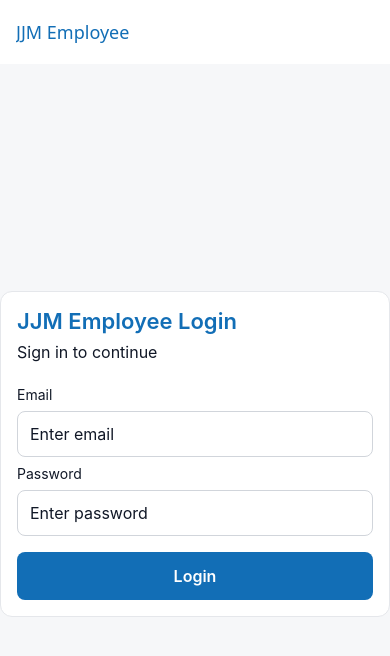
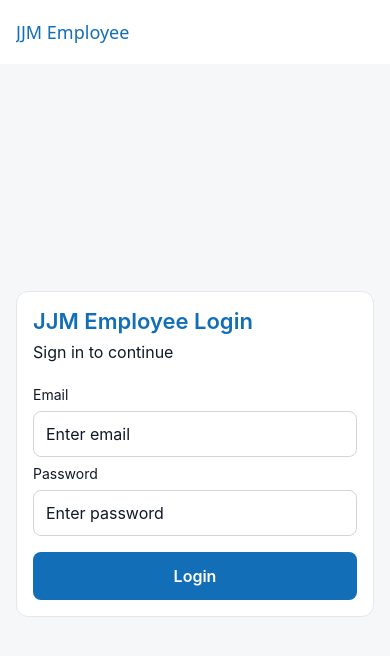
Before and after one commit to hellomraza/jjm-mobile, a React Native app: screen /Login in a window 390 px wide. Shown: the top 656 px of the page. Built offline with nearby package versions, Linux system fonts and the light colour scheme.

Commit message:
feat(login): migrate form to formik component and modular structure

```diff
--- a/package.json
+++ b/package.json
@@ -16,6 +16,7 @@
     "@react-navigation/native-stack": "^7.14.5",
     "@tanstack/react-query": "^5.90.21",
     "axios": "^1.13.6",
+    "formik": "^2.4.9",
     "i18next": "^25.8.18",
     "react": "19.2.3",
     "react-i18next": "^16.5.8",
@@ -23,7 +24,8 @@
     "react-native-gesture-handler": "^2.30.0",
     "react-native-safe-area-context": "^5.5.2",
     "react-native-screens": "^4.24.0",
-    "react-native-vector-icons": "^10.3.0"
+    "react-native-vector-icons": "^10.3.0",
+    "yup": "^1.7.1"
   },
   "devDependencies": {
     "@babel/core": "^7.25.2",
--- a/src/api/client.ts
+++ b/src/api/client.ts
@@ -1,7 +1,7 @@
 import AsyncStorage from '@react-native-async-storage/async-storage';
 import axios from 'axios';
 
-const API_BASE_URL = 'https://api.jjm.example.com';
+const API_BASE_URL = 'http://localhost:3000';
 const ACCESS_TOKEN_KEY = 'access_token';
 
 const api = axios.create({
--- /dev/null
+++ b/src/components/FormTextInput.tsx
@@ -0,0 +1,75 @@
+import {
+  StyleSheet,
+  Text,
+  TextInput,
+  TextInputProps,
+  View,
+} from 'react-native';
+import { colors } from '../theme/colors';
+
+type FormTextInputProps = {
+  label: string;
+  value: string;
+  onChangeText: (text: string) => void;
+  placeholder: string;
+  errorMessage?: string;
+  testID: string;
+} & Omit<TextInputProps, 'value' | 'onChangeText' | 'placeholder'>;
+
+export function FormTextInput({
+  label,
+  value,
+  onChangeText,
+  onBlur,
+  placeholder,
+  errorMessage,
+  testID,
+  ...textInputProps
+}: FormTextInputProps) {
+  return (
+    <View>
+      <Text style={styles.label}>{label}</Text>
+      <TextInput
+        value={value}
+        onChangeText={onChangeText}
+        onBlur={onBlur}
+        placeholder={placeholder}
+        style={[styles.input, errorMessage ? styles.inputError : undefined]}
+        testID={testID}
+        {...textInputProps}
+      />
+      {errorMessage ? (
+        <Text style={styles.errorText} testID={`${testID}-error`}>
+          {errorMessage}
+        </Text>
+      ) : null}
+    </View>
+  );
+}
+
+const styles = StyleSheet.create({
+  label: {
+    fontSize: 14,
+    color: colors.textPrimary,
+    marginBottom: 8,
+    marginTop: 8,
+  },
+  input: {
+    borderRadius: 8,
+    borderWidth: 1,
+    borderColor: colors.inputBorder,
+    paddingHorizontal: 12,
+    paddingVertical: 12,
+    backgroundColor: colors.white,
+    fontSize: 16,
+    color: colors.textPrimary,
+  },
+  inputError: {
+    borderColor: colors.danger,
+  },
+  errorText: {
+    marginTop: 8,
+    color: colors.danger,
+    fontSize: 14,
+  },
+});
--- /dev/null
+++ b/src/components/PrimaryButton.tsx
@@ -0,0 +1,50 @@
+import { Pressable, StyleSheet, Text } from 'react-native';
+import { colors } from '../theme/colors';
+
+type PrimaryButtonProps = {
+  label: string;
+  onPress: () => void;
+  disabled?: boolean;
+  loading?: boolean;
+  testID: string;
+};
+
+export function PrimaryButton({
+  label,
+  onPress,
+  disabled = false,
+  loading = false,
+  testID,
+}: PrimaryButtonProps) {
+  return (
+    <Pressable
+      style={[
+        styles.button,
+        disabled || loading ? styles.buttonDisabled : undefined,
+      ]}
+      onPress={onPress}
+      disabled={disabled || loading}
+      testID={testID}
+    >
+      <Text style={styles.buttonText}>{loading ? 'Logging in...' : label}</Text>
+    </Pressable>
+  );
+}
+
+const styles = StyleSheet.create({
+  button: {
+    marginTop: 16,
+    backgroundColor: colors.primary,
+    borderRadius: 8,
+    paddingVertical: 14,
+    alignItems: 'center',
+  },
+  buttonDisabled: {
+    backgroundColor: colors.disabledBackground,
+  },
+  buttonText: {
+    color: colors.textOnPrimary,
+    fontSize: 16,
+    fontWeight: '600',
+  },
+});
--- a/src/screens/LoginScreen.tsx
+++ b/src/screens/LoginScreen.tsx
@@ -1,16 +1,14 @@
-import { useState } from 'react';
 import { useNavigation } from '@react-navigation/native';
 import { NativeStackNavigationProp } from '@react-navigation/native-stack';
-import {
-  Pressable,
-  SafeAreaView,
-  StyleSheet,
-  Text,
-  TextInput,
-  View,
-} from 'react-native';
+import { Formik } from 'formik';
+import { StyleSheet, Text, View } from 'react-native';
+import { SafeAreaView } from 'react-native-safe-area-context';
+import { FormTextInput } from '../components/FormTextInput';
+import { PrimaryButton } from '../components/PrimaryButton';
 import { useAuth } from '../hooks/useAuth';
 import { RootStackParamList } from '../navigation/RootNavigator';
+import { colors } from '../theme/colors';
+import { loginValidationSchema } from '../validation/loginValidationSchema';
 
 type LoginNavigationProp = NativeStackNavigationProp<
   RootStackParamList,
@@ -20,74 +18,101 @@ type LoginNavigationProp = NativeStackNavigationProp<
 export function LoginScreen() {
   const navigation = useNavigation<LoginNavigationProp>();
   const { loginMutation } = useAuth();
-  const [email, setEmail] = useState('');
-  const [password, setPassword] = useState('');
-  const [errorMessage, setErrorMessage] = useState('');
-
-  const handleLoginPress = async () => {
-    const normalizedEmail = email.trim();
-
-    if (!normalizedEmail || !password.trim()) {
-      setErrorMessage('Email and password are required.');
-      return;
-    }
-
-    if (!/^\S+@\S+\.\S+$/.test(normalizedEmail)) {
-      setErrorMessage('Please enter a valid email address.');
-      return;
-    }
-
-    setErrorMessage('');
-
-    try {
-      await loginMutation.mutateAsync({ email: normalizedEmail, password });
-      navigation.replace('WorkItemList');
-    } catch {
-      setErrorMessage('Login failed. Please try again.');
-    }
-  };
 
   return (
     <SafeAreaView style={styles.container}>
       <View style={styles.card}>
         <Text style={styles.title}>JJM Employee Login</Text>
         <Text style={styles.subtitle}>Sign in to continue</Text>
+        <Formik
+          initialValues={{
+            email: '',
+            password: '',
+          }}
+          validationSchema={loginValidationSchema}
+          validateOnBlur
+          validateOnChange={false}
+          onSubmit={async (values, { setStatus }) => {
+            try {
+              const normalizedEmail = values.email.trim();
+              const normalizedPassword = values.password.trim();
 
-        <Text style={styles.label}>Email</Text>
-        <TextInput
-          value={email}
-          onChangeText={setEmail}
+              await loginMutation.mutateAsync({
+                email: normalizedEmail,
+                password: normalizedPassword,
+              });
+
+              navigation.replace('WorkItemList');
+            } catch (error: unknown) {
+              const fallbackMessage = 'Login failed. Please try again.';
+              const responseMessage = (
+                error as { response?: { data?: { message?: string } } }
+              )?.response?.data?.message;
+
+              setStatus(responseMessage || fallbackMessage);
+            }
+          }}
+        >
+          {({
+            values,
+            errors,
+            touched,
+            status,
+            isSubmitting,
+            handleChange,
+            handleBlur,
+            handleSubmit,
+          }) => {
+            const emailError = touched.email ? errors.email : undefined;
+            const passwordError = touched.password
+              ? errors.password
+              : undefined;
+            const submitError = typeof status === 'string' ? status : '';
+
+            return (
+              <>
+                <FormTextInput
+                  label="Email"
+                  value={values.email}
+                  onChangeText={handleChange('email')}
+                  onBlur={handleBlur('email')}
                   placeholder="Enter email"
                   keyboardType="email-address"
                   autoCapitalize="none"
-          style={styles.input}
+                  errorMessage={emailError}
                   testID="login-email-input"
                 />
 
-        <Text style={styles.label}>Password</Text>
-        <TextInput
-          value={password}
-          onChangeText={setPassword}
+                <FormTextInput
+                  label="Password"
+                  value={values.password}
+                  onChangeText={handleChange('password')}
+                  onBlur={handleBlur('password')}
                   placeholder="Enter password"
                   secureTextEntry
-          style={styles.input}
+                  errorMessage={passwordError}
                   testID="login-password-input"
                 />
 
-        <Pressable
-          style={styles.button}
-          onPress={handleLoginPress}
-          disabled={loginMutation.isPending}
+                <PrimaryButton
+                  label="Login"
+                  onPress={handleSubmit}
+                  loading={isSubmitting || loginMutation.isPending}
                   testID="login-submit-button"
+                />
+
+                {submitError ? (
+                  <Text
+                    style={styles.errorText}
+                    testID="login-submit-error-text"
                   >
-          <Text style={styles.buttonText}>Login</Text>
-        </Pressable>
-
-        {errorMessage ? (
-          <Text style={styles.errorText} testID="login-error-text">
-            {errorMessage}
+                    {submitError}
                   </Text>
                 ) : null}
+              </>
+            );
+          }}
+        </Formik>
       </View>
     </SafeAreaView>
   );
@@ -96,59 +121,31 @@ export function LoginScreen() {
 const styles = StyleSheet.create({
   container: {
     flex: 1,
-    backgroundColor: '#F6F7F9',
+    backgroundColor: colors.secondaryBackground,
     padding: 16,
     justifyContent: 'center',
   },
   card: {
-    backgroundColor: '#FFFFFF',
+    backgroundColor: colors.white,
     borderRadius: 12,
     borderWidth: 1,
-    borderColor: '#E5E7EB',
+    borderColor: colors.divider,
     padding: 16,
   },
   title: {
     fontSize: 22,
     fontWeight: '600',
-    color: '#126EB6',
+    color: colors.primary,
     marginBottom: 8,
   },
   subtitle: {
     fontSize: 16,
-    color: '#111827',
+    color: colors.textPrimary,
     marginBottom: 16,
-  },
-  label: {
-    fontSize: 14,
-    color: '#111827',
-    marginBottom: 8,
-    marginTop: 8,
-  },
-  input: {
-    borderRadius: 8,
-    borderWidth: 1,
-    borderColor: '#D1D5DB',
-    paddingHorizontal: 12,
-    paddingVertical: 12,
-    backgroundColor: '#FFFFFF',
-    fontSize: 16,
-    color: '#111827',
-  },
-  button: {
-    marginTop: 16,
-    backgroundColor: '#126EB6',
-    borderRadius: 8,
-    paddingVertical: 14,
-    alignItems: 'center',
-  },
-  buttonText: {
-    color: '#FFFFFF',
-    fontSize: 16,
-    fontWeight: '600',
   },
   errorText: {
     marginTop: 12,
-    color: '#B91C1C',
+    color: colors.danger,
     fontSize: 14,
   },
 });
--- a/src/screens/WorkItemListScreen.tsx
+++ b/src/screens/WorkItemListScreen.tsx
@@ -5,7 +5,9 @@ export function WorkItemListScreen() {
     <SafeAreaView style={styles.container}>
       <View style={styles.card}>
         <Text style={styles.title}>Work Items</Text>
-        <Text style={styles.subtitle}>Work item list will be implemented in Task 7.</Text>
+        <Text style={styles.subtitle}>
+          Work item list will be implemented in Task 7.
+        </Text>
       </View>
     </SafeAreaView>
   );
--- /dev/null
+++ b/src/theme/colors.ts
@@ -0,0 +1,11 @@
+export const colors = {
+  primary: '#126EB6',
+  white: '#FFFFFF',
+  secondaryBackground: '#F6F7F9',
+  divider: '#E5E7EB',
+  inputBorder: '#D1D5DB',
+  textPrimary: '#111827',
+  textOnPrimary: '#FFFFFF',
+  danger: '#B91C1C',
+  disabledBackground: '#D1D5DB',
+};
--- /dev/null
+++ b/src/validation/loginValidationSchema.ts
@@ -0,0 +1,9 @@
+import * as Yup from 'yup';
+
+export const loginValidationSchema = Yup.object({
+  email: Yup.string()
+    .trim()
+    .email('Please enter a valid email address.')
+    .required('Email is required.'),
+  password: Yup.string().trim().required('Password is required.'),
+});
```
Also changed, not shown: 2 other files (tests, documents, lock files or other folders). Lines whose indentation alone changed are shown as unchanged.
